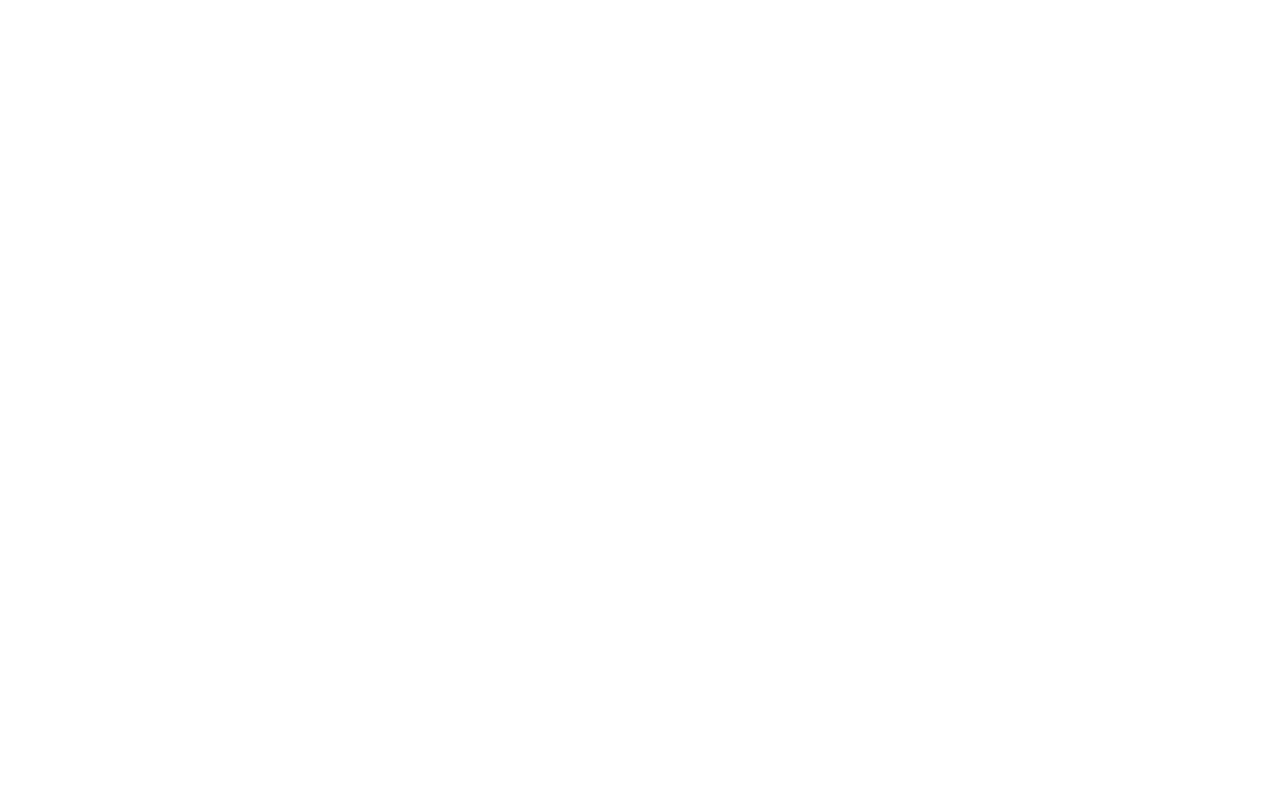
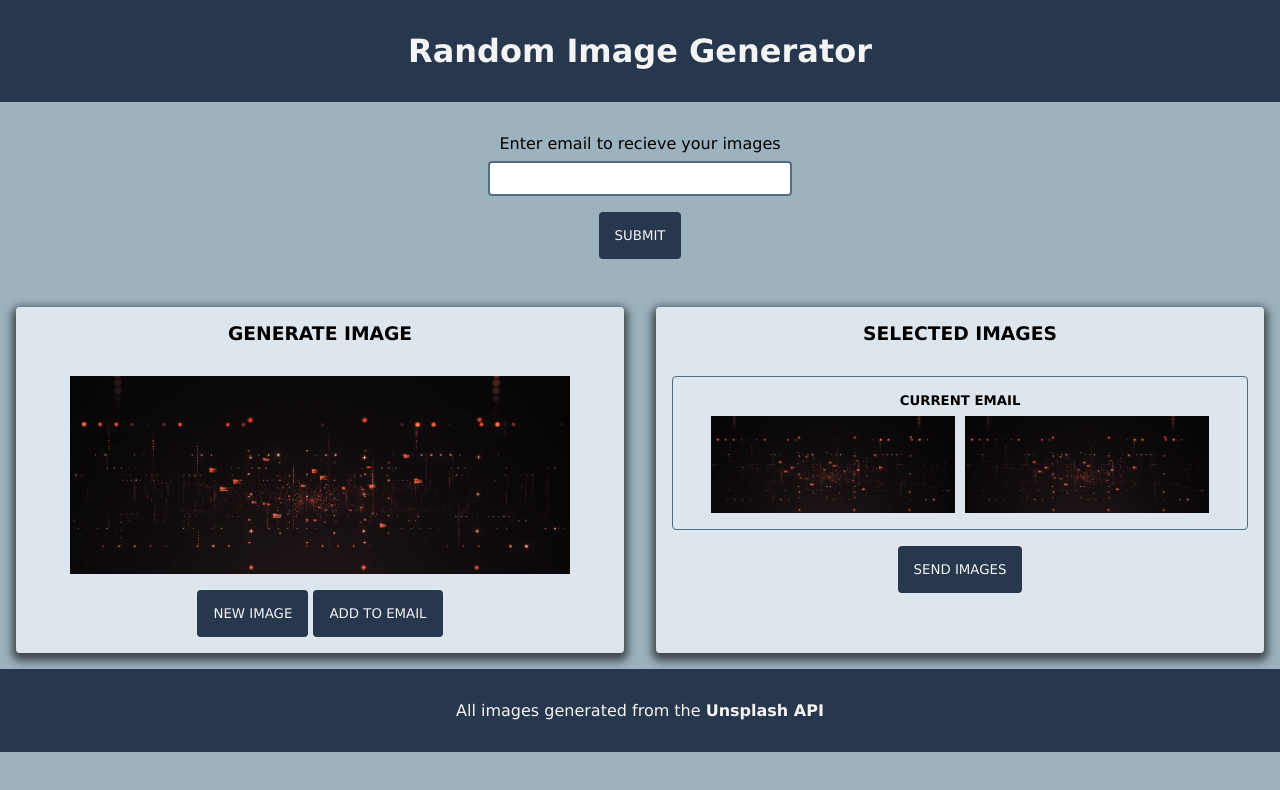
Before and after one commit to adam-gray3/Array-reflection, a plain HTML site: page index.html in a window 1280 px wide. Drawn offline with nearby package versions, Linux system fonts and the light colour scheme; files that its build step writes are made by us from their sources.

Commit message:
Base styling

```diff
--- a/index.html
+++ b/index.html
@@ -7,6 +7,43 @@
     <title>Random Image Generator</title>
 </head>
 <body>
+    <header>
+        <h1>Random Image Generator</h1>
+    </header>
 
+    <div class="enter-email">
+        <form action="" novalidate>
+            <label for="email">Enter email to recieve your images</label>
+            <input type="email" id="email">
+            <button class="btn">SUBMIT</button>
+        </form>
+    </div>
+
+    <main>
+        <section class="generate-image">
+            <h3>GENERATE IMAGE</h3>
+            <img src="header-img.jpg" alt="">
+            <div class="btn-container">
+                <button class="get-image btn">NEW IMAGE</button>
+                <button class="get-image btn">ADD TO EMAIL</button>
+            </div>
+        </section>
+        <section class="send-image">
+            <h3>SELECTED IMAGES</h3>
+            <div class="user-container">
+                <h5 class="curent-email">CURRENT EMAIL</h5>
+                <div class="img-container">
+                    <img src="header-img.jpg" alt="">
+                    <img src="header-img.jpg" alt="">
+                </div>
+            </div>
+            <button class="email btn">SEND IMAGES</button>
+        </section>
+    </main>
+
+    <footer>
+        <p>All images generated from the <strong><a href="https://unsplash.com/" target="_BLANK">Unsplash API</a></strong></p>
+    </footer>
+    <script src="script.js"></script>
 </body>
 </html>
--- /dev/null
+++ b/scss/base/_index.scss
@@ -0,0 +1,26 @@
+
+*{
+    padding: 0;
+    margin: 0;
+    box-sizing: border-box;
+    font-family: Verdana, sans-serif;
+}
+
+body{
+    background-color: $light-color;
+}
+
+//BUTTON STYLES
+.btn{
+    padding: 1rem;
+    margin-top: 1rem;
+    cursor: pointer;
+    border: none;
+    background-color: $primary-color;
+    color: $light-txt-color;
+    border-radius: 4px;
+
+    &:hover{
+        background-color: lighten($primary-color, 10);
+    }
+}
--- /dev/null
+++ b/scss/components/_enter-email.scss
@@ -0,0 +1,25 @@
+.enter-email{
+    margin: 2rem;
+
+    form{
+        display: flex;
+        flex-direction: column;
+        align-items: center;
+    }
+
+    label{
+        margin-bottom: 0.5rem;
+    }
+
+    input{
+        padding: 0.5rem;
+        width: 100%;
+        outline: none;
+        border: 2px solid $secondary-color;
+        border-radius: 4px;
+
+        @media(min-width: 770px){
+            width: 25%;
+        }
+    }
+}
--- /dev/null
+++ b/scss/components/_footer.scss
@@ -0,0 +1,12 @@
+footer{
+    text-align: center;
+
+    a{
+        color: inherit;
+        text-decoration: none;
+
+        &:hover{
+            text-decoration: underline;
+        }
+    }
+}
--- /dev/null
+++ b/scss/components/_index.scss
@@ -0,0 +1,3 @@
+@import "footer";
+@import "enter-email";
+@import "sections";
--- /dev/null
+++ b/scss/components/_sections.scss
@@ -0,0 +1,49 @@
+
+.generate-image, .send-image{
+    flex-grow: 1;
+    margin: 1rem 1rem;
+    border-radius: 4px;
+    padding: 1rem;
+    text-align: center;
+    background-color: $bg-light-color;
+    color: $txt-color;
+    display: flex;
+    flex-direction: column;
+    align-items: center;
+    box-shadow: 0 4px 8px 4px rgba(0,0,0,0.6);
+
+    @media(min-width: 770px){
+        width: 50%;
+    }
+
+    h3{
+        margin-bottom: 2rem;
+    }
+
+    img{
+        width: 100%;
+        height: 100%;
+        max-width: 500px;
+    }
+
+    //USER DIV STYLES
+    .user-container{
+        border: 1px solid $secondary-color;
+        padding: 1rem;
+        border-radius: 4px;
+        h5{
+            margin-bottom: 0.5rem;
+        }
+    }
+}
+
+.img-container{
+    display: flex;
+    flex-wrap: wrap;
+    gap: 10px;
+    justify-content: center;
+
+    img{
+        max-width: 45%;
+    }
+}
--- a/scss/index.scss
+++ b/scss/index.scss
@@ -0,0 +1,16 @@
+@import "utilities";
+@import "base";
+@import "components";
+@import "layout";
+
+
+
+header, footer{
+    padding: 2rem;
+    background-color: $primary-color;
+    color: $light-txt-color;
+
+    h1{
+        text-align: center;
+    }
+}
--- /dev/null
+++ b/scss/layout/_index.scss
@@ -0,0 +1 @@
+@import "main";
--- /dev/null
+++ b/scss/layout/_main.scss
@@ -0,0 +1,10 @@
+
+//MAIN LAYOUT
+main{
+    display: flex;
+    flex-direction: column;
+
+    @media(min-width: 770px){
+        flex-direction: row;
+    }
+}
--- /dev/null
+++ b/scss/utilities/_index.scss
@@ -0,0 +1 @@
+@import "variables";
--- /dev/null
+++ b/scss/utilities/_variables.scss
@@ -0,0 +1,8 @@
+//COLOR VARAIBLES
+
+$primary-color: #27374d;
+$secondary-color: #526d82;
+$light-color: #9db2bf;
+$bg-light-color: #dde6ed;
+$txt-color: #000;
+$light-txt-color: #f4f4f4;
```
Also changed, not shown: css/index.css (added), header-img.jpg (added), 1 other file.
